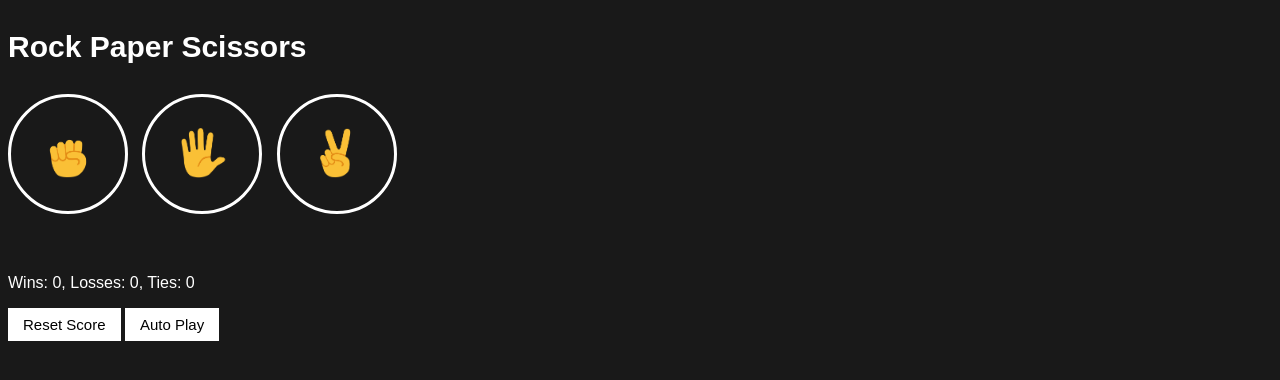
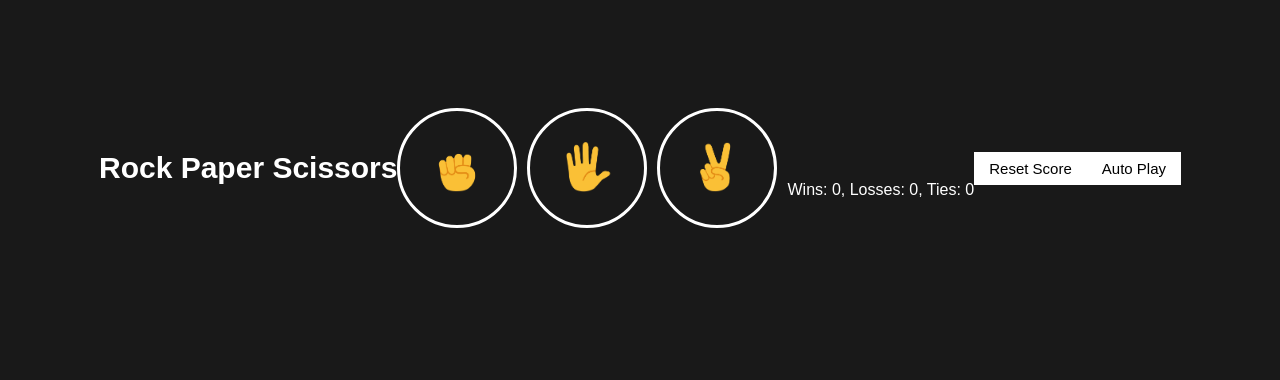
Before and after one commit to anirbanjana883/rock-paper-scissors, a plain HTML site: page index.html in a window 1280 px wide. Drawn offline with Linux system fonts and the light colour scheme.

Commit message:
Update 12-rock-paper-scissors.css

```diff
--- a/12-rock-paper-scissors.css
+++ b/12-rock-paper-scissors.css
@@ -2,6 +2,10 @@ body {
   background-color: rgb(25, 25, 25);
   color: white;
   font-family: Arial;
+    display: flex;
+    justify-content: center;
+    align-items: center;
+    padding-top: 100px;
 }
 
 .title {
```
